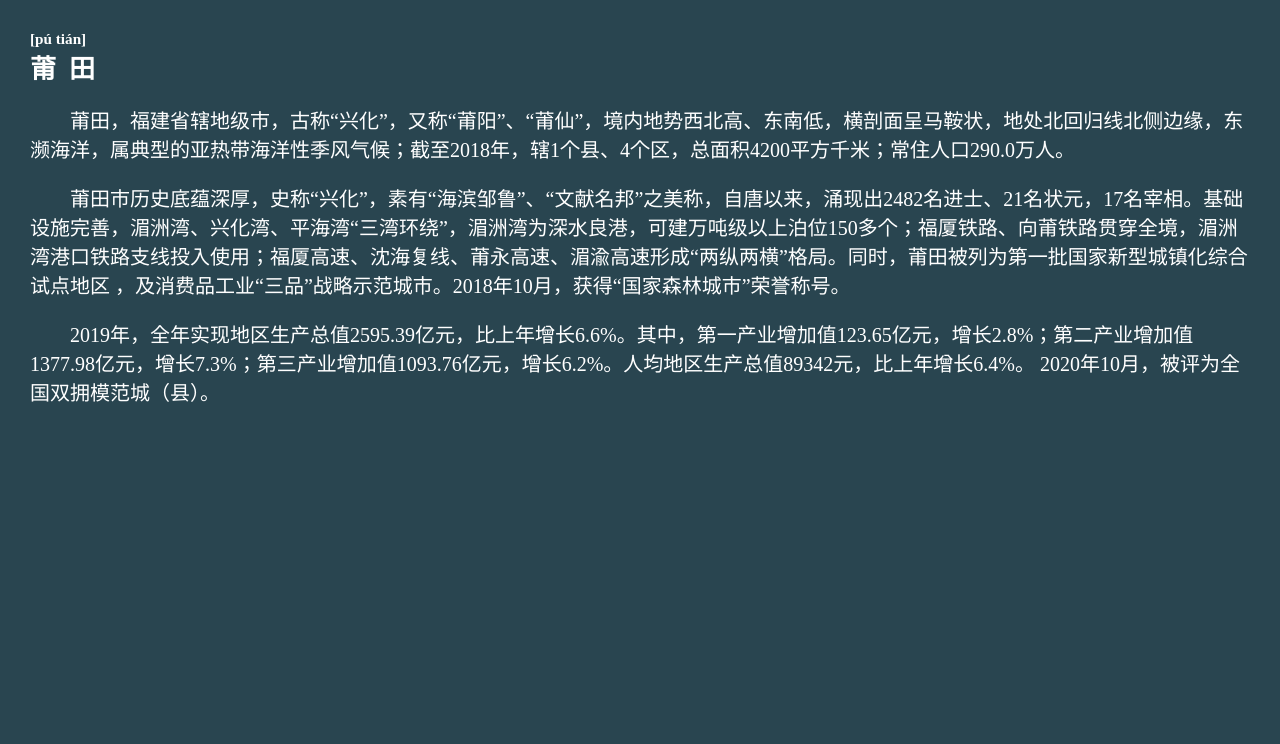
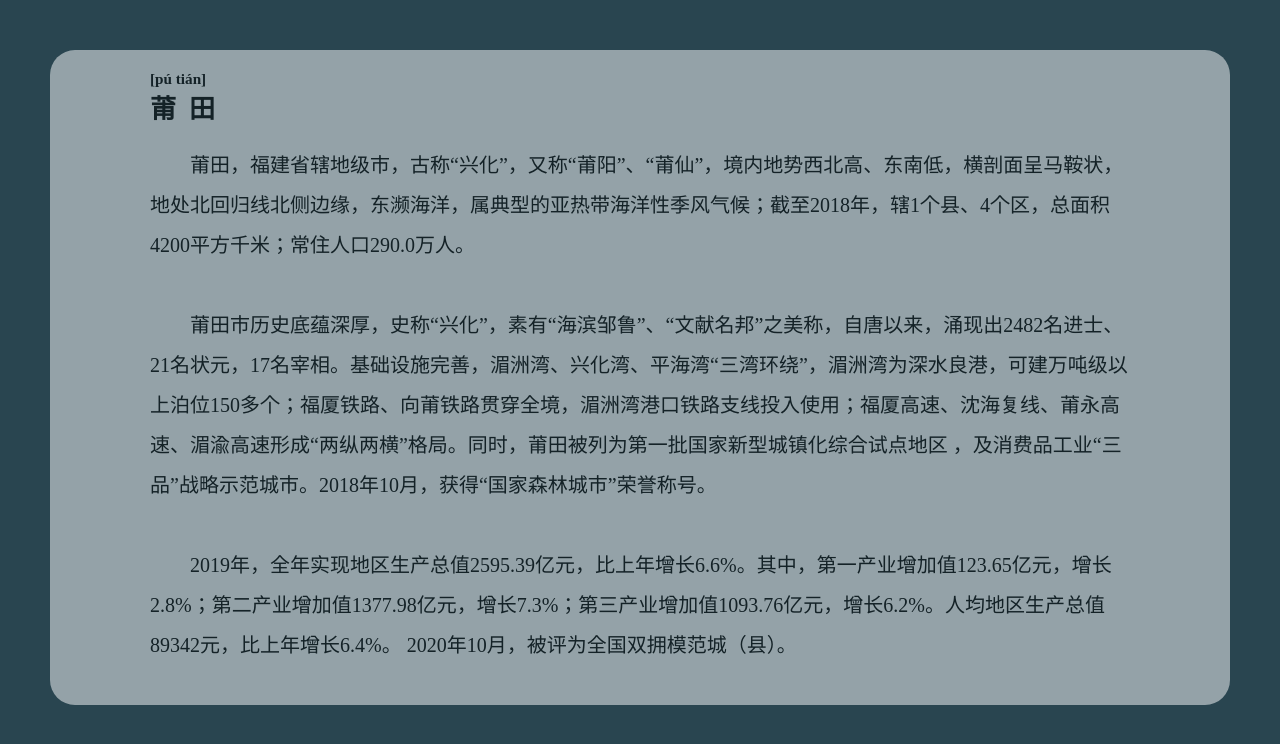
Before and after one commit to LikeGhost/Java-Experiment, a plain HTML site: page Java-Experiment-Ten/myhometown/introduction.html in a window 1280 px wide. Drawn offline with Linux system fonts and the light colour scheme.

Commit message:
something new

```diff
--- a/Java-Experiment-Ten/myhometown/css/common.css
+++ b/Java-Experiment-Ten/myhometown/css/common.css
@@ -58,10 +58,20 @@ img{
 }
 
 .text{
-	margin: 30px;
+	margin: 50px;
+	background-color: #FFFFFF;
+	opacity: 0.5;
+	border-radius: 25px;
+	color: #000000;
+	padding:20px 100px ;
+
 }
 .text div{
-	margin-bottom:20px ;
-	margin-top: 20px;
+	padding-top:20px ;
+	padding-bottom:20px ;
 	font-size: 20px;
+	line-height: 40px;
 }
+.text h3{
+
+}
--- a/Java-Experiment-Ten/myhometown/css/table.css
+++ b/Java-Experiment-Ten/myhometown/css/table.css
@@ -2,6 +2,6 @@
 	text-align:center;
 	margin:0px auto;
 	height:400px;
-	width: 1440px;
+	width: 1200px;
 	font-size: 20px;
 }
```
Also changed, not shown: Java-Experiment-Ten/myhometown/css/main.css (+7 -3 lines), Java-Experiment-Ten/myhometown/index.html (+1 -1 lines), 1 other file.
